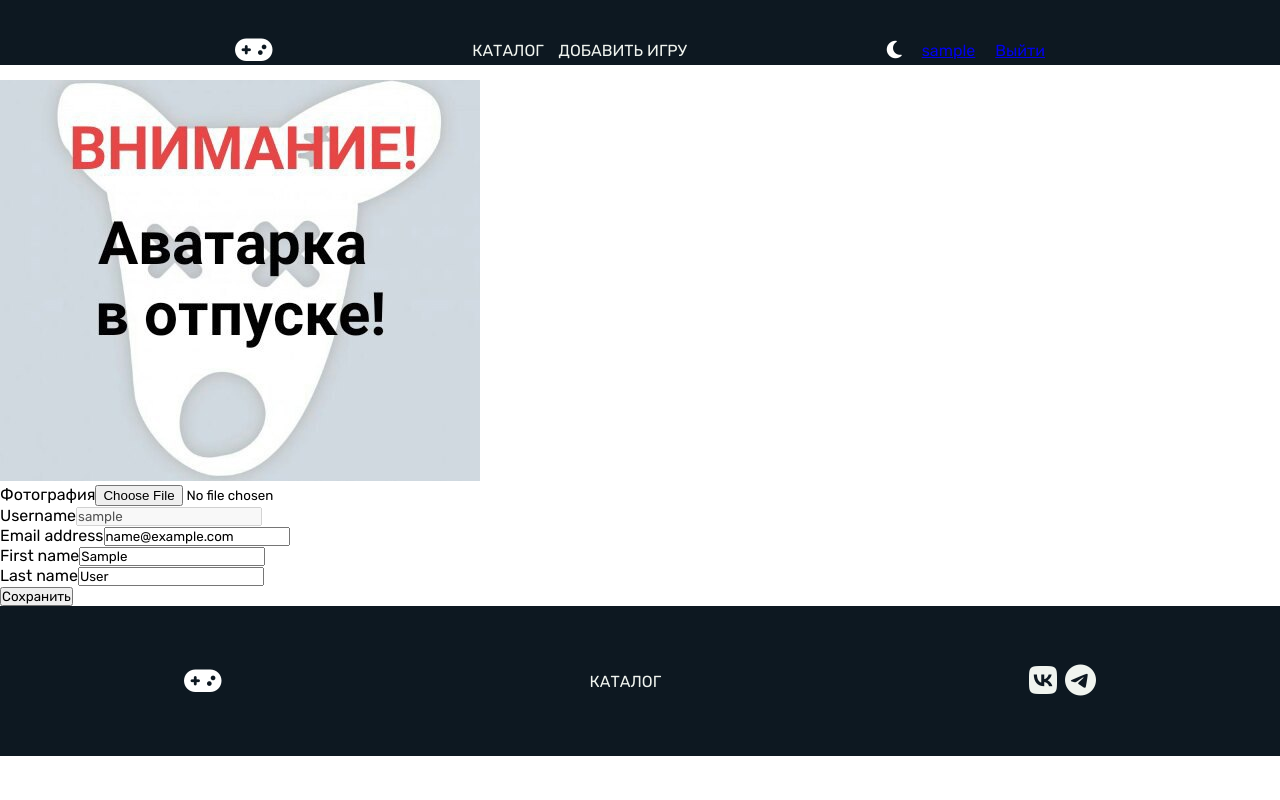
After one commit to nlsnnn/playtopia_django, a Django app: page /auth/profile/1 in a window 1280 px wide. The commit adds this page. Run offline with Django 4.2, Linux system fonts and the light colour scheme; the visitor is signed in with stand-in values (Sample User, id 1).

Commit message:
added user profile (not finalized)

```diff
--- a/playtopia/store/static/store/style/style.css
+++ b/playtopia/store/static/store/style/style.css
@@ -317,6 +317,10 @@ header .nav{
 
 
 /* hero */
+
+main{
+    padding: 80px 0 0 0;
+}
 
 section.box {
     display: flex;
--- a/playtopia/templates/base.html
+++ b/playtopia/templates/base.html
@@ -30,7 +30,8 @@
                     <i class="fa-solid fa-moon"></i>
                 </div>
                 {% if user.is_authenticated %}
-                <a href="{% url 'catalog' %}">{{user.username}}</a>
+                <a href="{% url 'users:profile' user.username %}">{{user.username}}</a>
+                <a href="{% url 'users:logout' %}">Выйти</a>
                 {% else %}
                 <a href="{% url 'users:login' %}"><button class="btnLogin">Войти</button></a>
                 {% endif %}
--- a/playtopia/users/forms.py
+++ b/playtopia/users/forms.py
@@ -10,3 +10,11 @@ class LoginUserForm(AuthenticationForm):
     class Meta:
         model = get_user_model()
         fields = ['username', 'password']
+
+
+class ProfileUserForm(forms.ModelForm):
+    username = forms.CharField(disabled=True)
+
+    class Meta:
+        model = get_user_model()
+        fields = ['photo', 'username', 'email', 'first_name', 'last_name']
--- /dev/null
+++ b/playtopia/users/templates/users/profile.html
@@ -0,0 +1,24 @@
+{% extends 'base.html'  %}
+
+{% block content %}
+
+<form method="post">
+    {% csrf_token %}
+    {% if user.photo %}
+    <img src="{{ user.photo.url }}" alt="">
+    {% else %}
+    <img src="/media/games/default.png" alt="">
+    {% endif %}
+
+    <div class="form-error">{{ form.non_fields_errors }}</div>
+    {% for f in form %}
+    <p><label class="form-label" for="{{ f.id_for_label }}">{{ f.label }}</label>{{ f }}</p>
+    <div class="form-error">{{ f.errors }}</div>
+    {% endfor %}
+
+    <p><button type="submit">Сохранить</button></p>
+</form>
+
+<a href="{% url 'users:logout' %}"></a>
+
+{% endblock %}
--- a/playtopia/users/urls.py
+++ b/playtopia/users/urls.py
@@ -4,5 +4,8 @@ from . import views
 app_name = 'users'
 
 urlpatterns = [
-    path('login/', views.LoginUser.as_view(), name='login')
+    path('login/', views.LoginUser.as_view(), name='login'),
+    path('logout/', views.LogoutUser.as_view(), name='logout'),
+
+    path('profile/<slug:user_slug>', views.ProfileUser.as_view(), name='profile')
 ]
--- a/playtopia/users/views.py
+++ b/playtopia/users/views.py
@@ -1,8 +1,12 @@
-from django.shortcuts import render
+from django.db.models.base import Model as Model
+from django.db.models.query import QuerySet
+from django.shortcuts import get_object_or_404, render
 from django.contrib.auth.views import LoginView, LogoutView
+from django.contrib.auth import get_user_model
+from django.views.generic import DetailView, UpdateView
 from django.urls import reverse_lazy
 
-from .forms import LoginUserForm
+from .forms import LoginUserForm, ProfileUserForm
 
 
 class LoginUser(LoginView):
@@ -11,3 +15,17 @@ class LoginUser(LoginView):
 
     def get_success_url(self) -> str:
         return reverse_lazy('catalog')
+
+
+class LogoutUser(LogoutView):
+    template_name = 'users/login.html'
+
+
+class ProfileUser(UpdateView):
+    form_class = ProfileUserForm
+    template_name = 'users/profile.html'
+    slug_url_kwarg = 'user_slug'
+    success_url = reverse_lazy('catalog')
+
+    def get_object(self, queryset: QuerySet[reverse_lazy] | None = ...) -> Model:
+        return self.request.user
```
